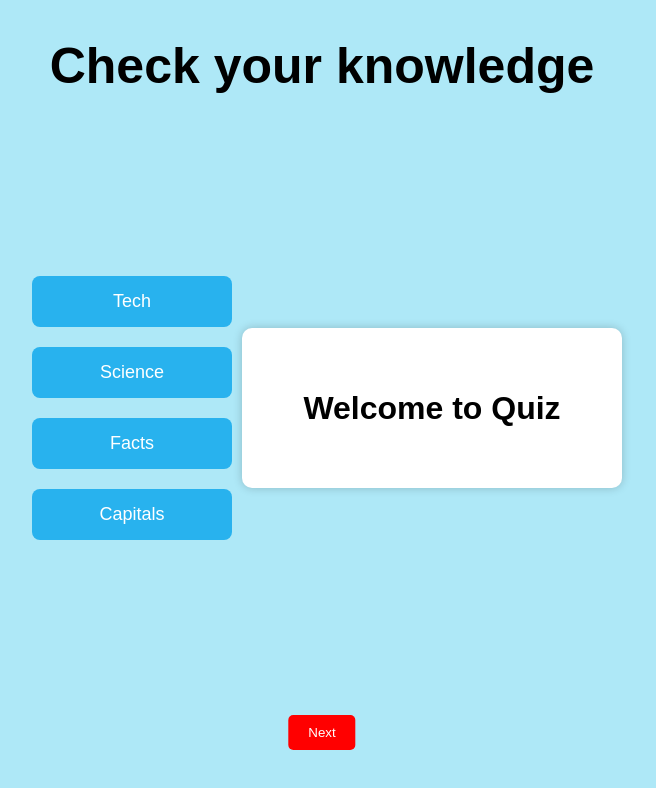
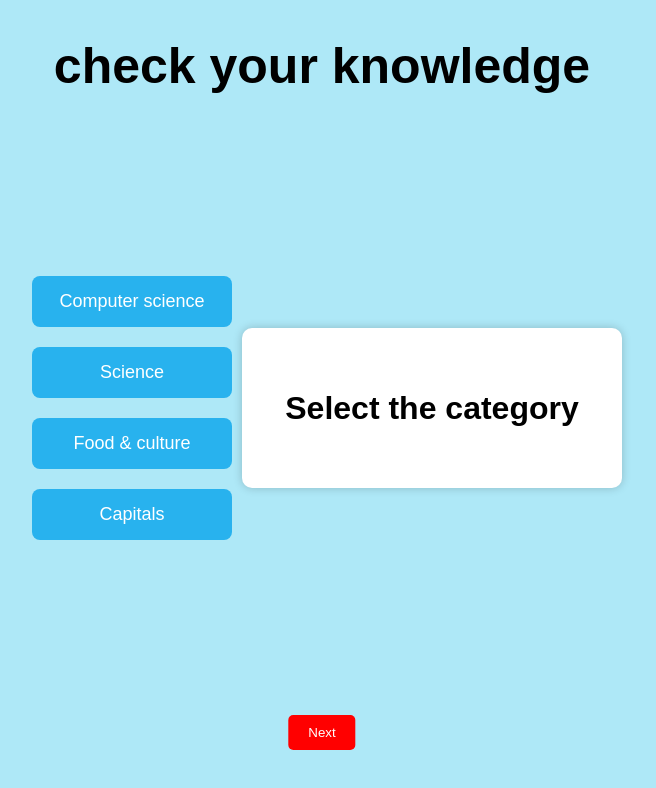
Before and after one commit to yatin70/quiz-website, a plain HTML site: page index.html in a window 1280 px wide. Shown: the whole page, without its empty margins (318-974 px from the left). Drawn offline with Linux system fonts and the light colour scheme.

Commit message:
Update index.html
Change the name of categories

```diff
--- a/index.html
+++ b/index.html
@@ -6,15 +6,15 @@
   <link rel="stylesheet" href="style2.css">
 </head>
 <body>
-  <h1 class="outside">Check your knowledge</h1>
+  <h1 class="outside">check your knowledge</h1>
   <div id="category-screen">
-  <button class="category-btn" data-category="tech">Tech</button>
+  <button class="category-btn" data-category="computer science">Computer science</button>
   <button class="category-btn" data-category="science">Science</button>
-  <button class="category-btn" data-category="facts">Facts</button>
+  <button class="category-btn" data-category="food & culture">Food & culture</button>
   <button class="category-btn" data-category="capitals">Capitals</button>
   </div>
   <div class="quiz-container">
-    <h1 id="question">Welcome to Quiz</h1>
+    <h1 id="question">Select the category</h1>
     <div id="options"></div>
     <div class="btn-area">
     <button id="nextBtn">Next</button>
```
